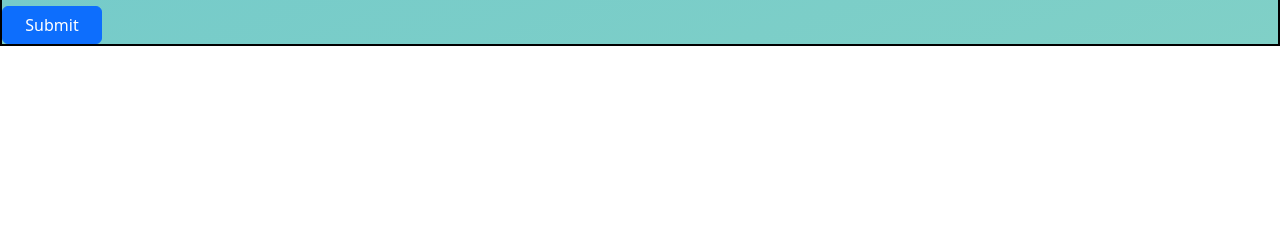
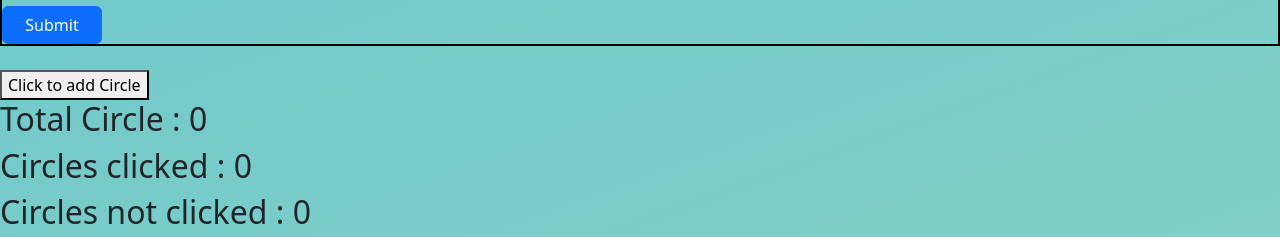
Before and after one commit to tarunreddybabi/React-class, a React (Create React App) app: page / in a window 1280 px wide. Shown: the part 5932-6169 px from the top of the page. Before the commit the page ends 5978 px from the top, so only its background shows below. Built offline with nearby package versions, Linux system fonts and the light colour scheme; no server answers.

Commit message:
cirlce task

```diff
--- a/src/App.js
+++ b/src/App.js
@@ -29,6 +29,7 @@ import UseStateExample2 from "./components/hooks/use-state/useStateEx2";
 import UseStateExample3 from "./components/hooks/use-state/useStateEx3";
 import UseStateExample4 from "./components/hooks/use-state/useStateEx4";
 import Uncontrolled from "./components/form/uncontrolled";
+import Circle from "./components/circles/circle";
 
 function App() {
   const greenColor = "green";
@@ -140,7 +141,8 @@ function App() {
       <UseStateExample2 />
       <UseStateExample3 />
       <UseStateExample4 />
-      <Uncontrolled />
+      <Uncontrolled /><br/>
+      <Circle/>
     </div>
   );
 }
--- /dev/null
+++ b/src/Components/circles/circle.js
@@ -0,0 +1,44 @@
+import { useState } from "react";
+
+const Circle = () => {
+  const [circles, setCircles] = useState([]);
+
+  const addCircle = () => {
+    setCircles([...circles, false]);
+  };
+
+  const circleClick = (index) => {
+    const updateCircles = circles.map((value, idx) =>
+      idx === index ? !value : value
+    );
+    setCircles(updateCircles);
+  };
+
+  const clickedCirclesCount=circles.filter(value=>value).length
+
+
+  return (
+    <>
+      <button onClick={addCircle}>Click to add Circle</button>
+      <h2> Total Circle :  {circles.length} </h2>
+      <h2>Circles clicked : {clickedCirclesCount}</h2>
+      <h2>Circles not clicked : {circles.length-clickedCirclesCount}</h2>
+      <div style={{display: "flex", flexWrap: "wrap", gap: "10px"}}>
+      {circles.map((value, index) => (
+        <div
+          key={index}
+          style={{
+            height: "100px",
+            width: "100px",
+            border: "4px solid black",
+            borderRadius: "50%",
+            backgroundColor: value ? "red" : "black",
+          }}
+          onClick={() => circleClick(index)}
+        ></div>
+      ))}
+      </div>
+    </>
+  );
+};
+export default Circle;
```
